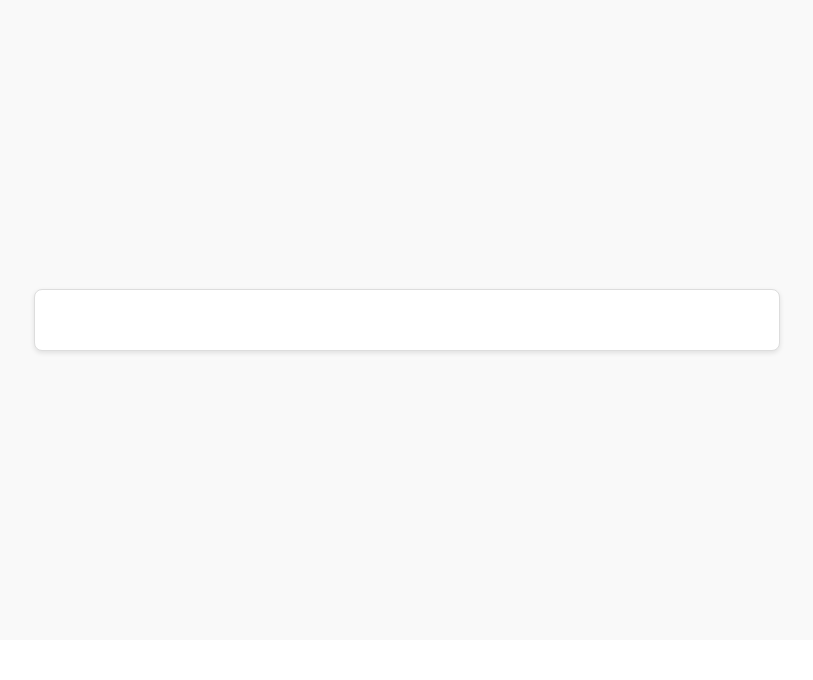
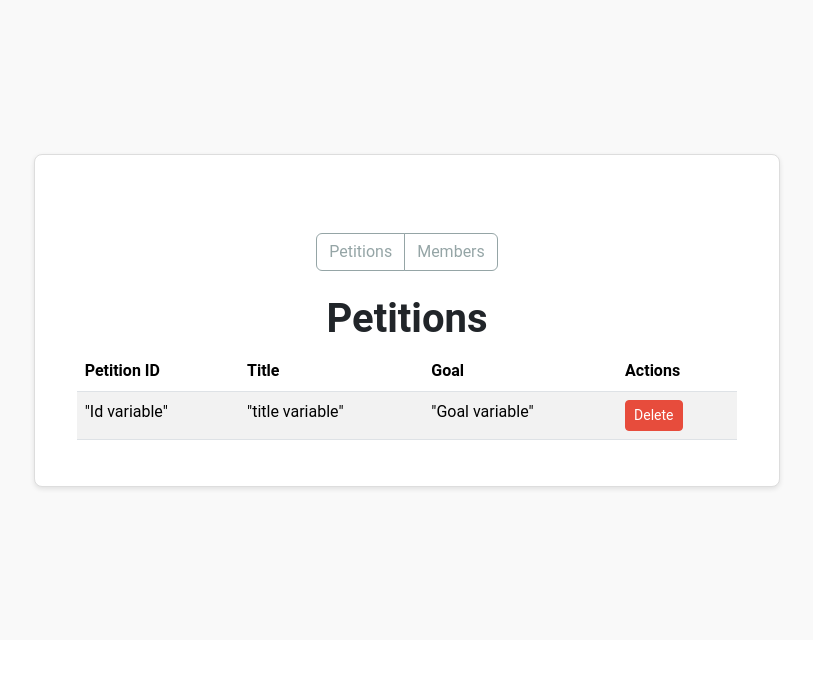
Before and after one commit to EdgarX202/Website-Prototype-2025, a Flask app: page /mgmt in a window 1280 px wide. Shown: the part 123-803 px from the top of the page, without its empty margins (233-1046 px from the left). Run offline with Flask 3, Linux system fonts and the light colour scheme; some libraries are stand-ins or nearby versions.

Commit message:
created management page

```diff
--- /dev/null
+++ b/website/static/css/management.css
@@ -0,0 +1,12 @@
+/*
+    Stylesheet for management page
+*/
+
+.nav-link{
+   color: #000;
+}
+
+.nav-link:hover{
+   color: #000;
+   font-weight: bold;
+}
--- /dev/null
+++ b/website/static/js/management.js
@@ -0,0 +1,21 @@
+
+
+const petitionsButton = document.getElementById('petitions-button');
+const membersButton = document.getElementById('members-button');
+const petitionsTableContainer = document.getElementById('petitions-table-container');
+const membersTableContainer = document.getElementById('members-table-container');
+
+petitionsButton.addEventListener('click', () => {
+    petitionsTableContainer.style.display = 'block';
+    membersTableContainer.style.display = 'none';
+    petitionsButton.classList.add('active');
+    membersButton.classList.remove('active');
+});
+
+membersButton.addEventListener('click', () => {
+    petitionsTableContainer.style.display = 'none';
+    membersTableContainer.style.display = 'block';
+    membersButton.classList.add('active');
+    petitionsButton.classList.remove('active');
+});
+    petitionsButton.classList.add('active');
--- a/website/templates/management.html
+++ b/website/templates/management.html
@@ -9,12 +9,14 @@
         <!-- Stylesheets, jQuery, js, CDNs -->
         <link rel="stylesheet" href="{{ url_for('static', filename='css/bootstrap.css') }}">
         <link rel="stylesheet" href="{{ url_for('static', filename='css/viewPetStyle.css') }}">
+        <link rel="stylesheet" href="{{ url_for('static', filename='css/management.css') }}">
         <link rel="stylesheet" href="{{ url_for('static', filename='css/style.css') }}">
         <link rel="stylesheet" href="https://cdnjs.cloudflare.com/ajax/libs/font-awesome/6.0.0/css/all.min.css"/>
         <script src="{{ url_for('static', filename='js/bootstrap.bundle.js') }}"></script>
         <script src="{{ url_for('static', filename='js/login.js') }}"></script>
         <script src="{{ url_for('static', filename='js/socialShare.js') }}"></script>
         <script src="{{ url_for('static', filename='js/petition_sign.js') }}"></script>
+        <script src="{{ url_for('static', filename='js/management.js') }}"></script>
         <script src="https://code.jquery.com/jquery-3.6.0.min.js"></script>
     </head> <!-- HEAD END -->
 
@@ -126,8 +128,63 @@
         <!-- Start of mid-section -->
         <div class="viewPetBody">
             <div class="box col-md-7">
+                <div class="container mt-5">
+        <div class="text-center mb-4">
+            <div class="btn-group" role="group">
+                <button id="petitions-button" type="button" class="btn btn-outline-secondary">Petitions</button>
+                <button id="members-button" type="button" class="btn btn-outline-secondary">Members</button>
+            </div>
+        </div>
 
-            </div> <!-- BOX COL-MD-6 END -->
+        <div id="petitions-table-container" class="mt-4">
+            <h2>Petitions</h2>
+            <table class="table table-striped">
+                <thead>
+                    <tr>
+                        <th>Petition ID</th>
+                        <th>Title</th>
+                        <th>Goal</th>
+                        <th>Actions</th>
+                    </tr>
+                </thead>
+                <tbody>
+                    <tr>
+                        <td>"Id variable"</td>
+                        <td>"title variable"</td>
+                        <td>"Goal variable"</td>
+                        <td><button class="btn btn-danger btn-sm delete-petition-button">Delete</button></td>
+                    </tr>
+                    </tbody>
+            </table>
+        </div>
+
+        <div id="members-table-container" class="mt-4" style="display: none;">
+            <h2>Members</h2>
+            <table class="table table-striped">
+                <thead>
+                    <tr>
+                        <th>Member ID</th>
+                        <th>Email</th>
+                        <th>First Name</th>
+                        <th>Last Name</th>
+                        <th>City</th>
+                        <th>Actions</th>
+                    </tr>
+                </thead>
+                <tbody>
+                    <tr>
+                        <td>"member id variable"</td>
+                        <td>"member email variable"</td>
+                        <td>"first_name variable"</td>
+                        <td>"last_name variable"</td>
+                        <td>"city variable"</td>
+                        <td><button class="btn btn-warning btn-sm block-member-button">Block</button></td>
+                    </tr>
+                    </tbody>
+            </table>
+        </div>
+    </div>
+            </div> <!-- BOX COL-MD-7 END -->
         </div> <!-- VIEW PET BODY END -->
     </body> <!-- BODY END -->
 
```
